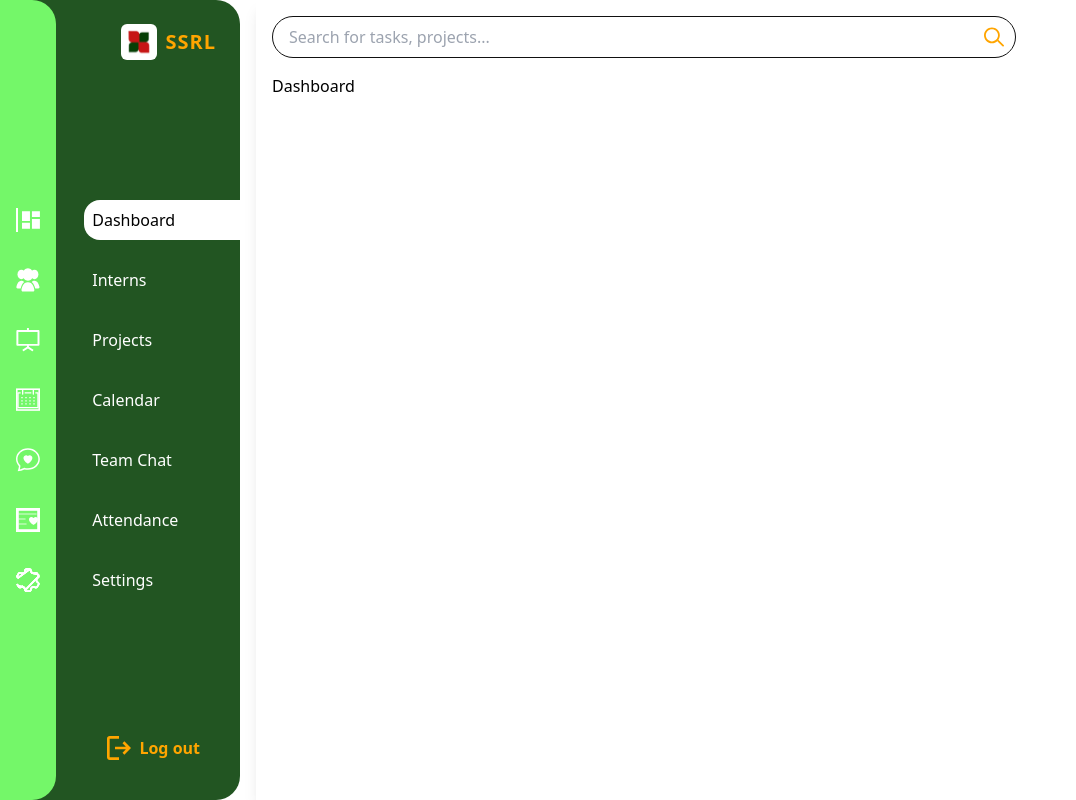
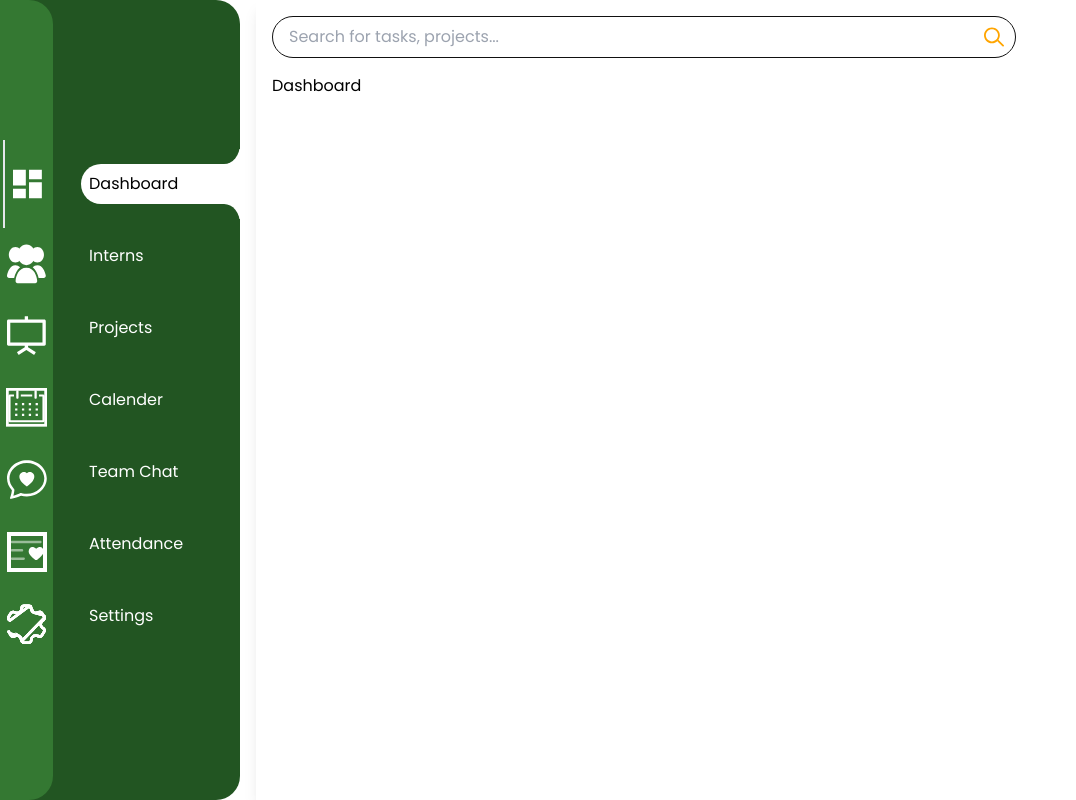
Before and after one commit to SmartSystemLab/SSRL-lab-app, a React (Vite) app: page /home in a window 1280 px wide. Shown: the whole page, without its empty margins (0-1076 px from the left). Built offline with nearby package versions, Linux system fonts and the light colour scheme.

Commit message:
Working on the sidebar styling and functionalities

```diff
--- a/index.html
+++ b/index.html
@@ -1,4 +1,4 @@
-<!doctype html>
+<!DOCTYPE html>
 <html lang="en">
   <head>
     <meta charset="UTF-8" />
@@ -6,7 +6,14 @@
     <meta name="viewport" content="width=device-width, initial-scale=1.0" />
     <title>SSRL Lab App</title>
 
-    <link rel="stylesheet" href="./src/output.css">
+    <link rel="preconnect" href="https://fonts.googleapis.com" />
+    <link rel="preconnect" href="https://fonts.gstatic.com" crossorigin />
+    <link
+      href="https://fonts.googleapis.com/css2?family=Poppins:ital,wght@0,100;0,200;0,300;0,400;0,500;0,600;0,700;0,800;0,900;1,100;1,200;1,300;1,400;1,500;1,600;1,700;1,800;1,900&display=swap"
+      rel="stylesheet"
+    />
+
+    <link rel="stylesheet" href="./src/output.css" />
   </head>
   <body>
     <div id="root"></div>
--- a/src/App.css
+++ b/src/App.css
@@ -6,14 +6,45 @@
   margin: 0;
   padding: 0;
   box-sizing: border-box;
+  font-family: "Poppins", sans-serif;
 }
 
-.active {
-  @apply bg-white text-black rounded-l-2xl transition-all duration-200 ease-out translate-x-0;
+.activeText {
+  @apply bg-white text-black rounded-l-full transition-all duration-200 ease-in-out relative;
 }
 
-.active img {
-  @apply bg-navBg1 rounded-none p-0 border-l-2 border-white pl-1 transition-all duration-200 ease-out;
+/* .activeText + .activeImg {
+  @apply border
+} */
+
+.activeText::before {
+  content: "";
+  position: absolute;
+  background-color: transparent;
+  right: 0;
+  top: 100%;
+  height: 100%;
+  width: 20%;
+  border-top-right-radius: 50%;
+  box-shadow: 0 -25px 0 0 white;
+  transition: all 200 ease-in-out;
+}
+
+.activeText::after {
+  content: "";
+  position: absolute;
+  background-color: transparent;
+  right: 0px;
+  bottom: 100%;
+  height: 100%;
+  width: 20%;
+  border-bottom-right-radius: 50%;
+  box-shadow: 0 25px 0 0 white;
+  transition: all 200 ease-in-out;
+}
+
+.activeImg {
+  @apply rounded-none transition-all duration-200 ease-out bg-none border-l-2 p-2;
 }
 
 /* .transitioning {
--- a/src/components/MyRoutes.jsx
+++ b/src/components/MyRoutes.jsx
@@ -29,14 +29,14 @@ const MyRoutes = () => {
           <Route index element={<Dashboard />} />
           <Route path="interns" element={<Interns />} />
           <Route path="projects" element={<Projects />} />
-          <Route path="calendar" element={<Calendar />} />
-          <Route path="team-chat" element={<TeamChat />} />
+          <Route path="teamchat" element={<TeamChat />} />
+          <Route path="calender" element={<Calendar />} />
           <Route path="attendance" element={<Attendance />} />
-          <Route path="settings" element={< Settings />} />
+          <Route path="settings" element={<Settings />} />
         </Route>
       </Routes>
     </Router>
   );
 };
 
-export default MyRoutes;;
+export default MyRoutes;
--- a/src/components/SideNav.jsx
+++ b/src/components/SideNav.jsx
@@ -1,5 +1,5 @@
-import React from 'react';
-import { NavLink } from 'react-router-dom';
+import React from "react";
+import { NavLink } from "react-router-dom";
 import Dashboard from "../assets/Dashboard.svg";
 import Attendance from "../assets/Attendance.svg";
 import Calendar from "../assets/Calendar.svg";
@@ -9,53 +9,126 @@ import Settings from "../assets/Settings.svg";
 import TeamChat from "../assets/TeamChat.svg";
 import LogOut from "../assets/LogOut.svg";
 
+const navData = [
+  { img: Dashboard, text: "Dashboard", id: 1 },
+  { img: Interns, text: "Interns", id: 2 },
+  { img: Projects, text: "Projects", id: 3 },
+  { img: Calendar, text: "Calender", id: 4 },
+  { img: TeamChat, text: "Team Chat", id: 5 },
+  { img: Attendance, text: "Attendance", id: 6 },
+  { img: Settings, text: "Settings", id: 7 },
+];
+
 const SideNav = () => {
   return (
-        <div className="relative min-h-screen w-60 text-white bg-navBg2 flex justify-center items-center gap-7 rounded-3xl">
-
+    <div className="relative min-h-screen w-60 text-white bg-navBg2 flex justify-center items-center gap-7 rounded-r-3xl">
       {/* Logo and Title Section */}
-            <div className="flex items-center justify-end p-6 space-x-2 absolute top-0 right-0">
+      {/* <div className="flex items-center justify-end p-6 space-x-2 absolute top-0 right-0">
         <img src="/vite.svg" alt="Small Logo" className="w-9 h-9 rounded-md" />
         <h2 className="text-xl font-bold text-logo tracking-wider">SSRL</h2>
+      </div> */}
+
+      {/* Navigation Links */}
+      <div className="w-1/4 flex items-center bg-navBg1 min-h-screen rounded-r-3xl justify-center">
+        <div className="flex flex-col w-[90%] items-center">
+          {navData.map((eachNav) => {
+            const { img, text } = eachNav;
+            let to = text.toLowerCase();
+            if (text === "Dashboard") to = "/home";
+            if (text === "Team Chat") to = "teamchat";
+            return (
+                <NavLink
+                  to={to}
+                  end={text === "Dashboard"}
+                  className={({ isActive }) => isActive && "activeImg" }
+                >
+                  <img src={img} alt={text} className="h-[40px] my-4" />
+                </NavLink>
+            );
+          })}
+        </div>
+        {/* <NavLink to="/home" end>
+          <img src={Dashboard} alt="dashboard" className="w-6 h-6" />
+        </NavLink>
+        <NavLink to="interns">
+          <img src={Interns} alt="interns" className="w-6 h-6" />
+        </NavLink>
+        <NavLink to="projects">
+          <img src={Projects} alt="projects" className="w-6 h-6" />
+        </NavLink>
+        <NavLink to="calendar">
+          <img src={Calendar} alt="calendar" className="w-6 h-6" />
+        </NavLink>
+        <NavLink to="team-chat">
+          <img src={TeamChat} alt="team chat" className="w-6 h-6" />
+        </NavLink>
+        <NavLink to="attendance">
+          <img src={Attendance} alt="attendance" className="w-6 h-6" />
+        </NavLink>
+        <NavLink to="settings">
+          <img src={Settings} alt="settings" className="w-6 h-6" />
+        </NavLink> */}
       </div>
 
-            {/* Navigation Links */}
-            <div className='w-1/4 flex flex-col p-4 space-y-9 justify-center items-start bg-navBg1 min-h-screen rounded-r-3xl'>
-                <NavLink to="/home" end
+      <div className="w-3/4 flex flex-col py-4 px-0 space-y-5 justify-center min-h-screen ">
+        <div className="flex flex-col w-full">
+          {navData.map((eachNav) => {
+            const { text } = eachNav;
+            let to = text.toLowerCase();
+            if (text === "Dashboard") to = "/home";
+            if (text === "Team Chat") to = "teamchat";
+            return (
+                <NavLink
+                  to={to}
+                  end={text === "Dashboard"}
                   className={({ isActive }) =>
                     [
-                            isActive ? "active" : "",
+                      isActive && "activeText",
+                      "w-full",
+                      "p-2",
+                      "block",
+                      "my-4",
                     ].join(" ")
-                    }> <img src={Dashboard} alt="dashboard" className="w-6 h-6" />
+                  }
+                >
+                  <span>{text}</span>
                 </NavLink>
-                <NavLink to="interns"
-                    className={({ isActive }) =>
-                        [isActive ? "active" : "",].join(" ")
-                    }><img src={Interns} alt="interns" className="w-6 h-6" />
-                </NavLink>
-                <NavLink to="projects"><img src={Projects} alt="projects" className="w-6 h-6" /></NavLink>
-                <NavLink to="calendar"><img src={Calendar} alt="calendar" className="w-6 h-6" /></NavLink>
-                <NavLink to="team-chat"><img src={TeamChat} alt="team chat" className="w-6 h-6" /></NavLink>
-                <NavLink to="attendance"><img src={Attendance} alt="attendance" className="w-6 h-6" /></NavLink>
-                <NavLink to="settings"><img src={Settings} alt="settings" className="w-6 h-6" /></NavLink>
+            );
+          })}
         </div>
 
-            <div className='w-3/4 flex flex-col py-4 px-0 space-y-5 justify-center items-start min-h-screen'>
-                <NavLink to="/home" className="w-full p-2" end>Dashboard</NavLink>
-                <NavLink to="interns" className="w-full p-2"> Interns </NavLink>
-                <NavLink to="projects" className="w-full p-2"> Projects</NavLink>
-                <NavLink to="calendar" className="w-full p-2">Calendar </NavLink>
-                <NavLink to="team-chat" className="w-full p-2">Team Chat</NavLink>
-                <NavLink to="attendance" className="w-full p-2">Attendance</NavLink>
-                <NavLink to="settings" className="w-full p-2">Settings</NavLink>
+        {/* <NavLink to="/home" className="w-full p-2" end>
+          Dashboard
+        </NavLink>
+        <NavLink to="interns" className="w-full p-2">
+          Interns
+        </NavLink>
+        <NavLink to="projects" className="w-full p-2">
+          Projects
+        </NavLink>
+        <NavLink to="calendar" className="w-full p-2">
+          Calendar
+        </NavLink>
+        <NavLink to="team-chat" className="w-full p-2">
+          Team Chat
+        </NavLink>
+        <NavLink to="attendance" className="w-full p-2">
+          Attendance
+        </NavLink>
+        <NavLink to="settings" className="w-full p-2">
+          Settings
+        </NavLink> */}
       </div>
 
       {/* Log out Button */}
-            <div className="p-4 absolute bottom-0 right-0">
-                <button className="text-logo p-6 font-semibold  text-base flex items-center gap-2"><img src={LogOut} className='w-6 h-6' /> Log out</button>
-            </div>
+      {/* <div className="p-4 absolute bottom-0 right-0">
+        <button className="text-logo p-6 font-semibold  text-base flex items-center gap-2">
+          <img src={LogOut} className="w-6 h-6" /> Log out
+        </button>
+      </div> */}
     </div>
   );
-}
+};
 
 export default SideNav;
+`    Z`;
--- a/src/output.css
+++ b/src/output.css
@@ -1,5 +1,5 @@
 /*
-! tailwindcss v3.4.4 | MIT License | https://tailwindcss.com
+! tailwindcss v3.3.3 | MIT License | https://tailwindcss.com
 */
 
 /*
@@ -32,11 +32,9 @@
 4. Use the user's configured `sans` font-family by default.
 5. Use the user's configured `sans` font-feature-settings by default.
 6. Use the user's configured `sans` font-variation-settings by default.
-7. Disable tap highlights on iOS
 */
 
-html,
-:host {
+html {
   line-height: 1.5;
   /* 1 */
   -webkit-text-size-adjust: 100%;
@@ -46,14 +44,12 @@ html,
   -o-tab-size: 4;
      tab-size: 4;
   /* 3 */
-  font-family: ui-sans-serif, system-ui, sans-serif, "Apple Color Emoji", "Segoe UI Emoji", "Segoe UI Symbol", "Noto Color Emoji";
+  font-family: ui-sans-serif, system-ui, -apple-system, BlinkMacSystemFont, "Segoe UI", Roboto, "Helvetica Neue", Arial, "Noto Sans", sans-serif, "Apple Color Emoji", "Segoe UI Emoji", "Segoe UI Symbol", "Noto Color Emoji";
   /* 4 */
   font-feature-settings: normal;
   /* 5 */
   font-variation-settings: normal;
   /* 6 */
-  -webkit-tap-highlight-color: transparent;
-  /* 7 */
 }
 
 /*
@@ -125,10 +121,8 @@ strong {
 }
 
 /*
-1. Use the user's configured `mono` font-family by default.
-2. Use the user's configured `mono` font-feature-settings by default.
-3. Use the user's configured `mono` font-variation-settings by default.
-4. Correct the odd `em` font sizing in all browsers.
+1. Use the user's configured `mono` font family by default.
+2. Correct the odd `em` font sizing in all browsers.
 */
 
 code,
@@ -137,12 +131,8 @@ samp,
 pre {
   font-family: ui-monospace, SFMono-Regular, Menlo, Monaco, Consolas, "Liberation Mono", "Courier New", monospace;
   /* 1 */
-  font-feature-settings: normal;
+  font-size: 1em;
   /* 2 */
-  font-variation-settings: normal;
-  /* 3 */
-  font-size: 1em;
-  /* 4 */
 }
 
 /*
@@ -211,8 +201,6 @@ textarea {
   /* 1 */
   line-height: inherit;
   /* 1 */
-  letter-spacing: inherit;
-  /* 1 */
   color: inherit;
   /* 1 */
   margin: 0;
@@ -236,9 +224,9 @@ select {
 */
 
 button,
-input:where([type='button']),
-input:where([type='reset']),
-input:where([type='submit']) {
+[type='button'],
+[type='reset'],
+[type='submit'] {
   -webkit-appearance: button;
   /* 1 */
   background-color: transparent;
@@ -494,10 +482,6 @@ video {
   --tw-backdrop-opacity:  ;
   --tw-backdrop-saturate:  ;
   --tw-backdrop-sepia:  ;
-  --tw-contain-size:  ;
-  --tw-contain-layout:  ;
-  --tw-contain-paint:  ;
-  --tw-contain-style:  ;
 }
 
 ::backdrop {
@@ -548,10 +532,6 @@ video {
   --tw-backdrop-opacity:  ;
   --tw-backdrop-saturate:  ;
   --tw-backdrop-sepia:  ;
-  --tw-contain-size:  ;
-  --tw-contain-layout:  ;
-  --tw-contain-paint:  ;
-  --tw-contain-style:  ;
 }
 
 .absolute {
@@ -589,6 +569,11 @@ video {
 
 .top-0 {
   top: 0px;
+}
+
+.my-4 {
+  margin-top: 1rem;
+  margin-bottom: 1rem;
 }
 
 .ml-2 {
@@ -659,8 +644,16 @@ video {
   height: 2.25rem;
 }
 
+.h-\[40px\] {
+  height: 40px;
+}
+
 .h-full {
   height: 100%;
+}
+
+.min-h-\[60\%\] {
+  min-height: 60%;
 }
 
 .min-h-screen {
@@ -715,6 +708,14 @@ video {
   width: 100%;
 }
 
+.w-4\/5 {
+  width: 80%;
+}
+
+.w-\[90\%\] {
+  width: 90%;
+}
+
 .max-w-4xl {
   max-width: 56rem;
 }
@@ -739,10 +740,6 @@ video {
 
 .flex-col {
   flex-direction: column;
-}
-
-.items-start {
-  align-items: flex-start;
 }
 
 .items-center {
@@ -801,12 +798,6 @@ video {
   --tw-space-y-reverse: 0;
   margin-top: calc(2rem * calc(1 - var(--tw-space-y-reverse)));
   margin-bottom: calc(2rem * var(--tw-space-y-reverse));
-}
-
-.space-y-9 > :not([hidden]) ~ :not([hidden]) {
-  --tw-space-y-reverse: 0;
-  margin-top: calc(2.25rem * calc(1 - var(--tw-space-y-reverse)));
-  margin-bottom: calc(2.25rem * var(--tw-space-y-reverse));
 }
 
 .rounded-3xl {
@@ -871,8 +862,7 @@ video {
 }
 
 .bg-navBg1 {
-  --tw-bg-opacity: 1;
-  background-color: rgb(116 247 105 / var(--tw-bg-opacity));
+  background-color: rgba(116, 247, 105, 0.22);
 }
 
 .bg-navBg2 {
@@ -1067,10 +1057,6 @@ video {
   text-decoration-line: underline;
 }
 
-.opacity-35 {
-  opacity: 0.35;
-}
-
 .opacity-75 {
   opacity: 0.75;
 }
@@ -1100,33 +1086,57 @@ video {
   margin: 0;
   padding: 0;
   box-sizing: border-box;
+  font-family: "Poppins", sans-serif;
 }
 
-.active {
-  --tw-translate-x: 0px;
-  transform: translate(var(--tw-translate-x), var(--tw-translate-y)) rotate(var(--tw-rotate)) skewX(var(--tw-skew-x)) skewY(var(--tw-skew-y)) scaleX(var(--tw-scale-x)) scaleY(var(--tw-scale-y));
-  border-top-left-radius: 1rem;
-  border-bottom-left-radius: 1rem;
+.activeText {
+  position: relative;
+  border-top-left-radius: 9999px;
+  border-bottom-left-radius: 9999px;
   --tw-bg-opacity: 1;
   background-color: rgb(255 255 255 / var(--tw-bg-opacity));
   --tw-text-opacity: 1;
   color: rgb(0 0 0 / var(--tw-text-opacity));
   transition-property: all;
+  transition-duration: 200ms;
   transition-timing-function: cubic-bezier(0.4, 0, 0.2, 1);
-  transition-duration: 200ms;
-  transition-timing-function: cubic-bezier(0, 0, 0.2, 1);
-  transform: translateX(0%);
 }
 
-.active img {
+/* .activeText + .activeImg {
+  @apply border
+} */
+
+.activeText::before {
+  content: "";
+  position: absolute;
+  background-color: transparent;
+  right: 0;
+  top: 100%;
+  height: 100%;
+  width: 20%;
+  border-top-right-radius: 50%;
+  box-shadow: 0 -25px 0 0 white;
+  transition: all 200 ease-in-out;
+}
+
+.activeText::after {
+  content: "";
+  position: absolute;
+  background-color: transparent;
+  right: 0px;
+  bottom: 100%;
+  height: 100%;
+  width: 20%;
+  border-bottom-right-radius: 50%;
+  box-shadow: 0 25px 0 0 white;
+  transition: all 200 ease-in-out;
+}
+
+.activeImg {
   border-radius: 0px;
   border-left-width: 2px;
-  --tw-border-opacity: 1;
-  border-color: rgb(255 255 255 / var(--tw-border-opacity));
-  --tw-bg-opacity: 1;
-  background-color: rgb(116 247 105 / var(--tw-bg-opacity));
-  padding: 0px;
-  padding-left: 0.25rem;
+  background-image: none;
+  padding: 0.5rem;
   transition-property: all;
   transition-timing-function: cubic-bezier(0.4, 0, 0.2, 1);
   transition-duration: 200ms;
--- a/tailwind.config.js
+++ b/tailwind.config.js
@@ -5,7 +5,7 @@ export default {
     extend: {
       colors: {
         logo: '#FFA500',
-        navBg1: '#74F769',
+        navBg1: "rgba(116, 247, 105, 0.22)",
         navBg2: '#225522',
         errorMsg: '#EE1D52',
       }
```
Lines whose indentation alone changed are shown as unchanged.
